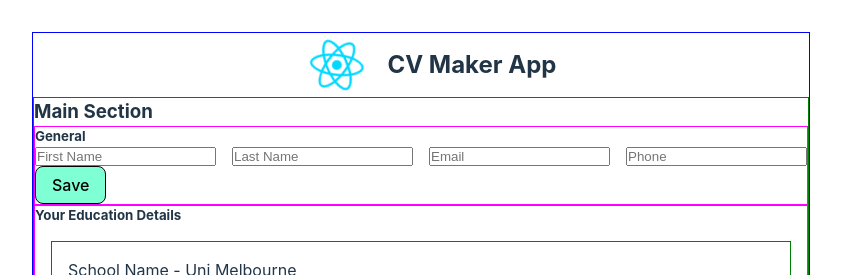
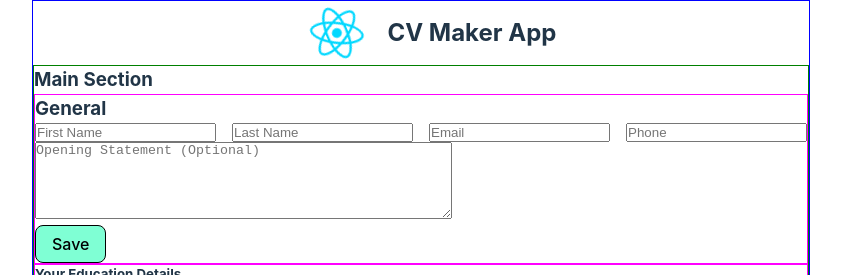
Before and after one commit to tsultan16/odin-cv-maker-app, a React (Vite) app: page / in a window 1280 px wide. Shown: the top 275 px of the page, without its empty margins (219-1060 px from the left). Built offline with nearby package versions, Linux system fonts and the light colour scheme.

Commit message:
added an opening statement input option

```diff
--- a/src/General.jsx
+++ b/src/General.jsx
@@ -1,7 +1,7 @@
 import { useState } from "react";
 
 export default function General() {
-    const [generalDetails, setGeneralDetails] = useState({firstName: "", lastName: "", email: "", phone: ""})
+    const [generalDetails, setGeneralDetails] = useState({firstName: "", lastName: "", email: "", phone: "", opening:""})
     const [editMode, setEditMode] = useState(true);
 
     const handleChange = (event, field) => {
@@ -32,13 +32,16 @@ export default function General() {
 function DetailsEdit({ info, onChange, onSave, displayStyle }) {
     return (
         <section className="general" style={{display: displayStyle}}>
-            <h5>General</h5>
+            <h3>General</h3>
 
             <div className="inputs">
                 <input value={info.firstName} placeholder="First Name" onChange={(e) => onChange(e, "firstName")}/>
                 <input value={info.lastName} placeholder="Last Name" onChange={(e) => onChange(e, "lastName")}/>
                 <input value={info.email} placeholder="Email" onChange={(e) => onChange(e, "email")}/>
                 <input value={info.phone} placeholder="Phone" onChange={(e) => onChange(e, "phone")}/>
+            </div>
+            <div lassName="opening">
+                <textarea id="opening" name="opening" rows="5" cols="50" placeholder="Opening Statement (Optional)" onChange={(e) => onChange(e, "opening")}>{info.opening}</textarea>
             </div>
             <button onClick={onSave}>Save</button>
 
@@ -56,6 +59,9 @@ function Details({ info, onEdit, displayStyle }) {
                 <p>{info.email}</p>
                 <p>{info.phone}</p>
             </div>
+            <div className="opening">
+                <p>{info.opening}</p>
+            </div>
             <button onClick={onEdit}>Edit</button>
 
         </section>
```
